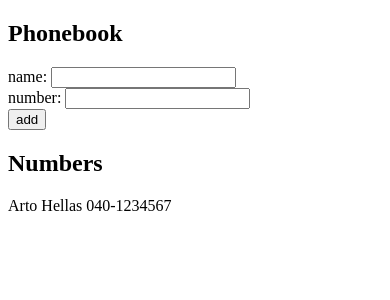
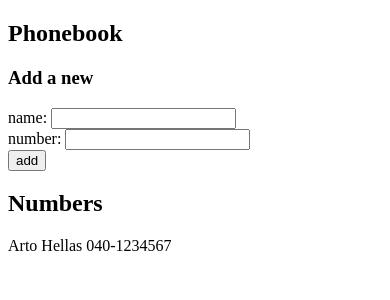
Before and after one commit to zhyd1997/fullstack2020, a React (Create React App) app in the folder part2/phonebook/: page / in a window 390 px wide. Shown: the top 300 px of the page. Built offline with nearby package versions, Linux system fonts and the light colour scheme.

Commit message:
Part2 phonebook step 5

```diff
--- a/part2/phonebook/src/App.js
+++ b/part2/phonebook/src/App.js
@@ -1,4 +1,23 @@
 import React, {useState} from 'react';
+
+const PersonForm = ({ addPerson, newName, newNumber, handlePersonChange, handleNumberChange }) =>
+	<form onSubmit={addPerson}>
+		<div>
+			name: <input value={newName} onChange={handlePersonChange} />
+		</div>
+		<div>
+			number: <input value={newNumber} onChange={handleNumberChange} />
+		</div>
+		<div>
+			<button type="submit">add</button>
+		</div>
+	</form>
+
+const Persons = ({ persons }) => {
+	return (
+		persons.map(person => <span key={person.name}>{person.name}&nbsp;{person.text}<br /></span>)
+	)
+}
 
 const App = () => {
 	const [persons, setPersons] = useState([
@@ -28,19 +47,16 @@ const App = () => {
 	return (
 		<div>
 			<h2>Phonebook</h2>
-			<form onSubmit={addPerson}>
-				<div>
-					name: <input value={newName} onChange={handlePersonChange} />
-				</div>
-				<div>
-					number: <input value={newNumber} onChange={handleNumberChange} />
-				</div>
-				<div>
-					<button type="submit">add</button>
-				</div>
-			</form>
+			<h3>Add a new</h3>
+			<PersonForm
+				addPerson={addPerson}
+				newName={newName}
+				newNumber={newNumber}
+				handlePersonChange={handlePersonChange}
+				handleNumberChange={handleNumberChange}
+			/>
 			<h2>Numbers</h2>
-			{persons.map(i => <span key={i.name}>{i.name}&nbsp;{i.text}<br /></span>)}
+			<Persons persons={persons} />
 		</div>
 	)
 }
```
Also changed, not shown: 1 other file (tests, documents, lock files or other folders).
